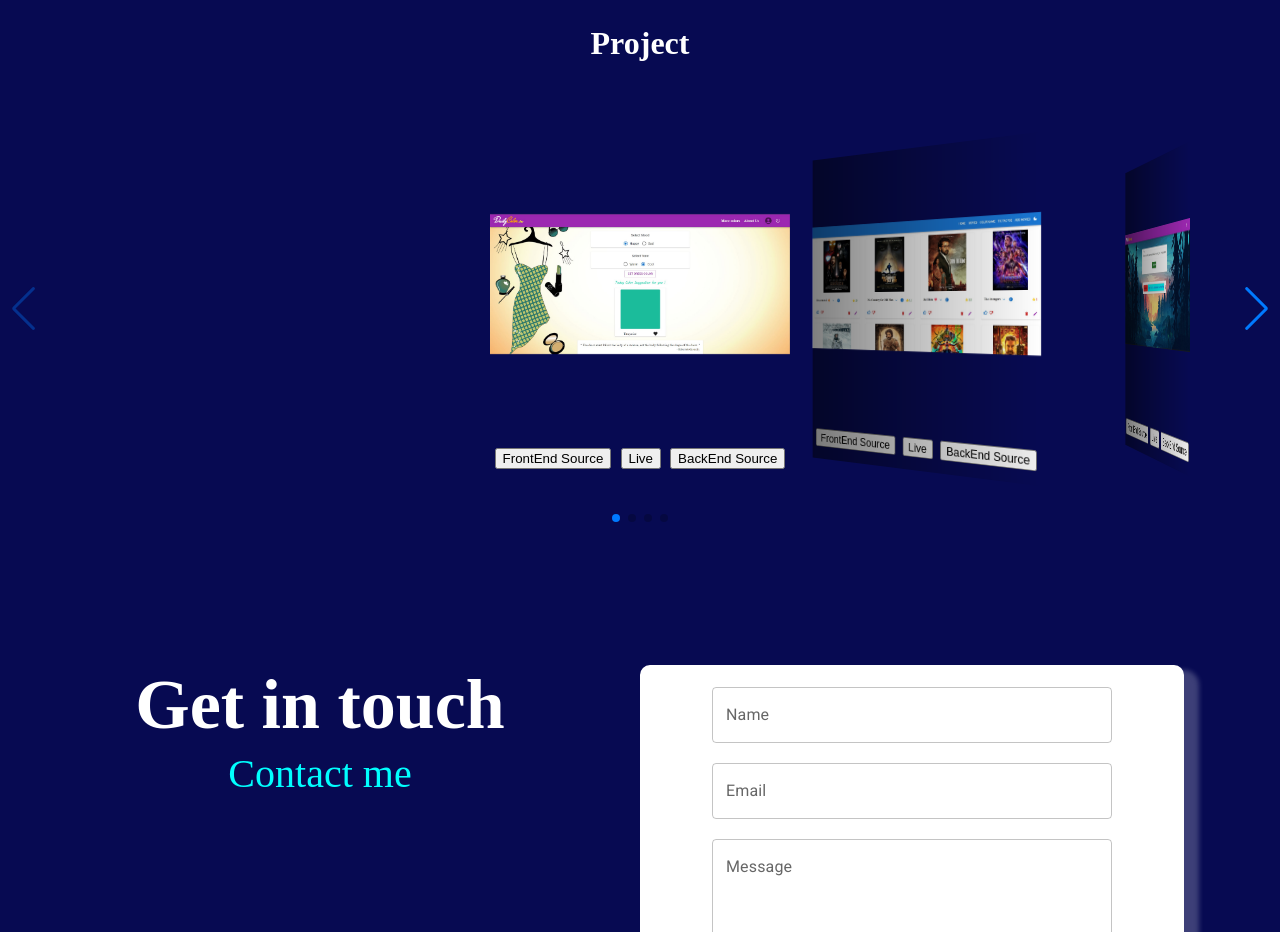
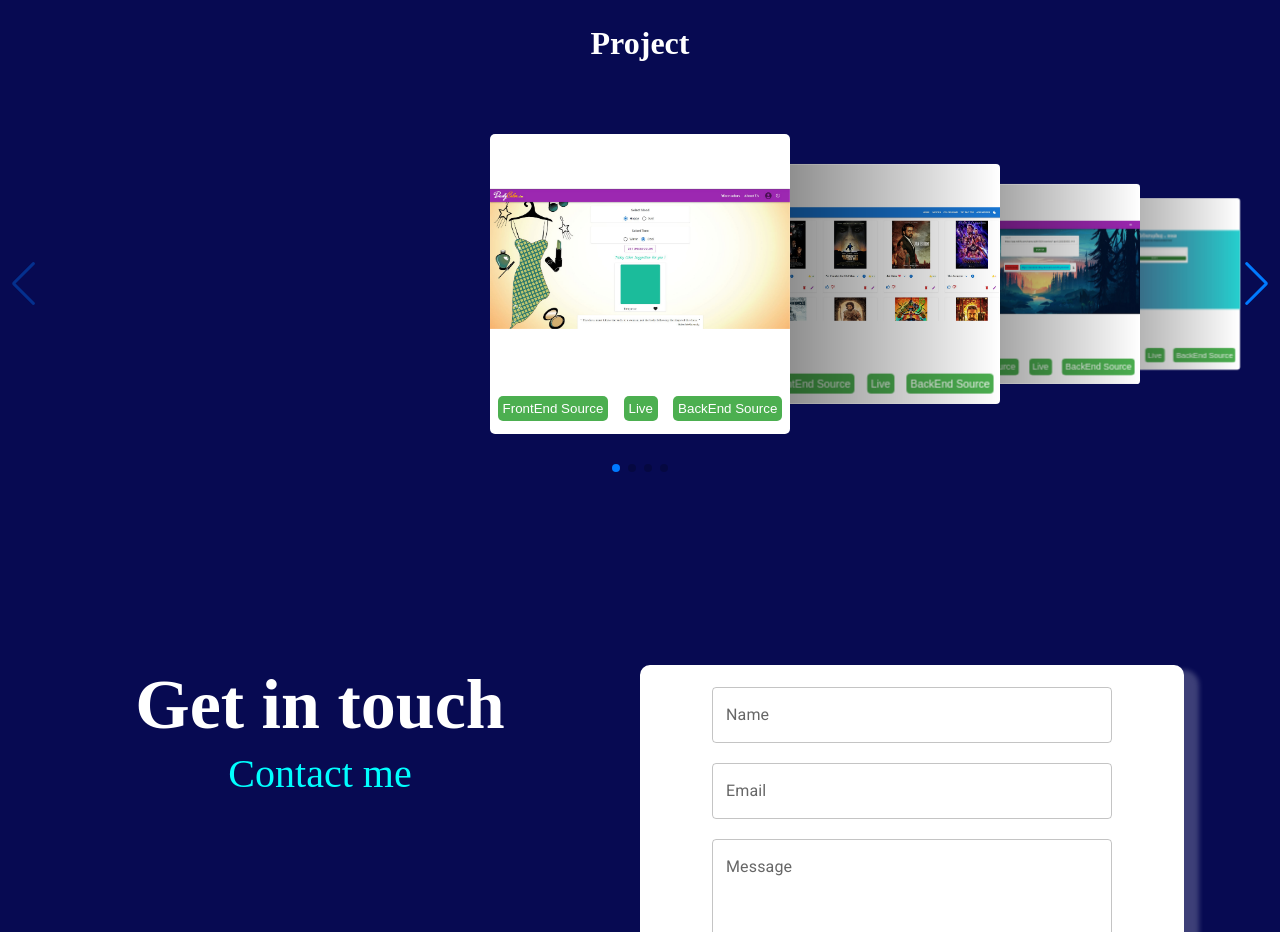
Before and after one commit to AJITH1509/Ajithkumar-portfolio, a React (Vite) app: page / in a window 1280 px wide. Shown: the part 1440-2372 px from the top of the page. Built offline with nearby package versions, Linux system fonts and the light colour scheme; a web font is replaced by a local one.

Commit message:
projects link added

```diff
--- a/src/Project.jsx
+++ b/src/Project.jsx
@@ -1,27 +1,55 @@
-import React, { useRef, useState } from "react";
-// Import Swiper React components
+import React from "react";
 import { Swiper, SwiperSlide } from "swiper/react";
 import dailycolor from "../images/dailycolor.jpg";
 import movieApp from "../images/movieApp.jpg";
 import urlShortener from "../images/urlShortener.jpg";
 import webScrapper from "../images/webScrapper.jpg";
-
-// Import Swiper styles
+import { EffectCoverflow, Pagination, Navigation } from "swiper";
 import "swiper/css";
 import "swiper/css/effect-coverflow";
 import "swiper/css/pagination";
 import "swiper/css/navigation";
-
 import "./project.css";
 
-// import required modules
-import { EffectCoverflow, Pagination, Navigation } from "swiper";
+export function Project() {
+  const projects = [
+    {
+      id: "daily-color",
+      imgSrc: dailycolor,
+      frontEndSource: "https://github.com/AJITH1509/capstone-project-front-end",
+      live: "https://daily-color.netlify.app",
+      backEndSource: "https://github.com/AJITH1509/Capstone-project-back-end",
+    },
+    {
+      id: "movie-app",
+      imgSrc: movieApp,
+      frontEndSource: "https://github.com/AJITH1509/react-movie-task",
+      live: "https://allinone1.netlify.app",
+      backEndSource: "https://github.com/AJITH1509/express.js-practice",
+    },
+    {
+      id: "url-shortener",
+      imgSrc: urlShortener,
+      frontEndSource: "https://github.com/AJITH1509/url-shortener",
+      live: "https://mini-link.netlify.app",
+      backEndSource: "https://github.com/AJITH1509/Url-shortener-node",
+    },
+    {
+      id: "web-scrapper",
+      imgSrc: webScrapper,
+      frontEndSource:
+        "https://github.com/AJITH1509/webcode-2-webscrape-frontend",
+      live: "https://graceful-syrniki-59528c.netlify.app/",
+      backEndSource:
+        "https://github.com/AJITH1509/webcode-2-webscraping-backend",
+    },
+  ];
 
-const openLink = (link) => {
-  window.open(link);
-};
+  const openLink = (link) => {
+    console.log("hi");
+    window.open(link, "_blank");
+  };
 
-export function Project() {
   return (
     <div className="project-main-container">
       <h1>Project</h1>
@@ -31,10 +59,10 @@ export function Project() {
         centeredSlides={true}
         slidesPerView={"auto"}
         coverflowEffect={{
-          rotate: 50,
+          rotate: 0,
           stretch: 0,
           depth: 100,
-          modifier: 1,
+          modifier: 3,
           slideShadows: true,
         }}
         navigation
@@ -42,40 +70,20 @@ export function Project() {
         modules={[EffectCoverflow, Pagination, Navigation]}
         className="mySwiper"
       >
-        <SwiperSlide>
-          <img src={dailycolor} />
-          <div className="slider-buttons">
-            <button>FrontEnd Source</button>
-            <button>Live</button>
-            <button>BackEnd Source</button>
-          </div>
-        </SwiperSlide>
-        <SwiperSlide>
-          <img src={movieApp} />
-          <div className="slider-buttons">
-            <button>FrontEnd Source</button>
-            <button onClick={openLink("https://allinone1.netlify.app/")}>
-              Live
-            </button>
-            <button>BackEnd Source</button>
-          </div>
-        </SwiperSlide>
-        <SwiperSlide>
-          <img src={urlShortener} />
-          <div className="slider-buttons">
-            <button>FrontEnd Source</button>
-            <button>Live</button>
-            <button>BackEnd Source</button>
-          </div>
-        </SwiperSlide>
-        <SwiperSlide>
-          <img src={webScrapper} />
-          <div className="slider-buttons">
-            <button>FrontEnd Source</button>
-            <button>Live</button>
-            <button>BackEnd Source</button>
-          </div>
-        </SwiperSlide>
+        {projects.map((project) => (
+          <SwiperSlide key={project.id}>
+            <img src={project.imgSrc} alt={`Project ${project.id}`} />
+            <div className="slider-buttons">
+              <button onClick={() => openLink(project.frontEndSource)}>
+                FrontEnd Source
+              </button>
+              <button onClick={() => openLink(project.live)}>Live</button>
+              <button onClick={() => openLink(project.backEndSource)}>
+                BackEnd Source
+              </button>
+            </div>
+          </SwiperSlide>
+        ))}
       </Swiper>
     </div>
   );
--- a/src/project.css
+++ b/src/project.css
@@ -16,17 +16,17 @@
     background-position: center;
     background-size: cover;
     width: 300px;
-    height: 350px;
+    height: 300px;
+    background-color:white;
+    border-radius:5px;
     transition: all 0.5s;
   }
-  .swiper-slide:hover{
-    transform: scale(1.2);
-  }
+
 
   .swiper-slide img {
     display: block;
     width: 100%;
-    height: 300px;
+    height: 250px;
     object-fit: contain;
 
   }
@@ -36,3 +36,19 @@
     align-items: center;
     justify-content: space-around;
   }
+  .slider-buttons button{
+    border-radius:5px;
+    background-color: #4CAF50; /* Green background */
+    padding:5px;
+    border: none; /* Remove borders */
+    color: white; /* White text */
+    text-align: center; /* Center text */
+    text-decoration: none; /* Remove underline */
+    display: inline-block; /* Make it an inline element */
+    margin: 4px 2px; /* Margin */
+    cursor: pointer; /* Add cursor on hover */
+  }
+
+  .slider-buttons button:hover{
+    background-color: #3e8e41;
+  }
```
